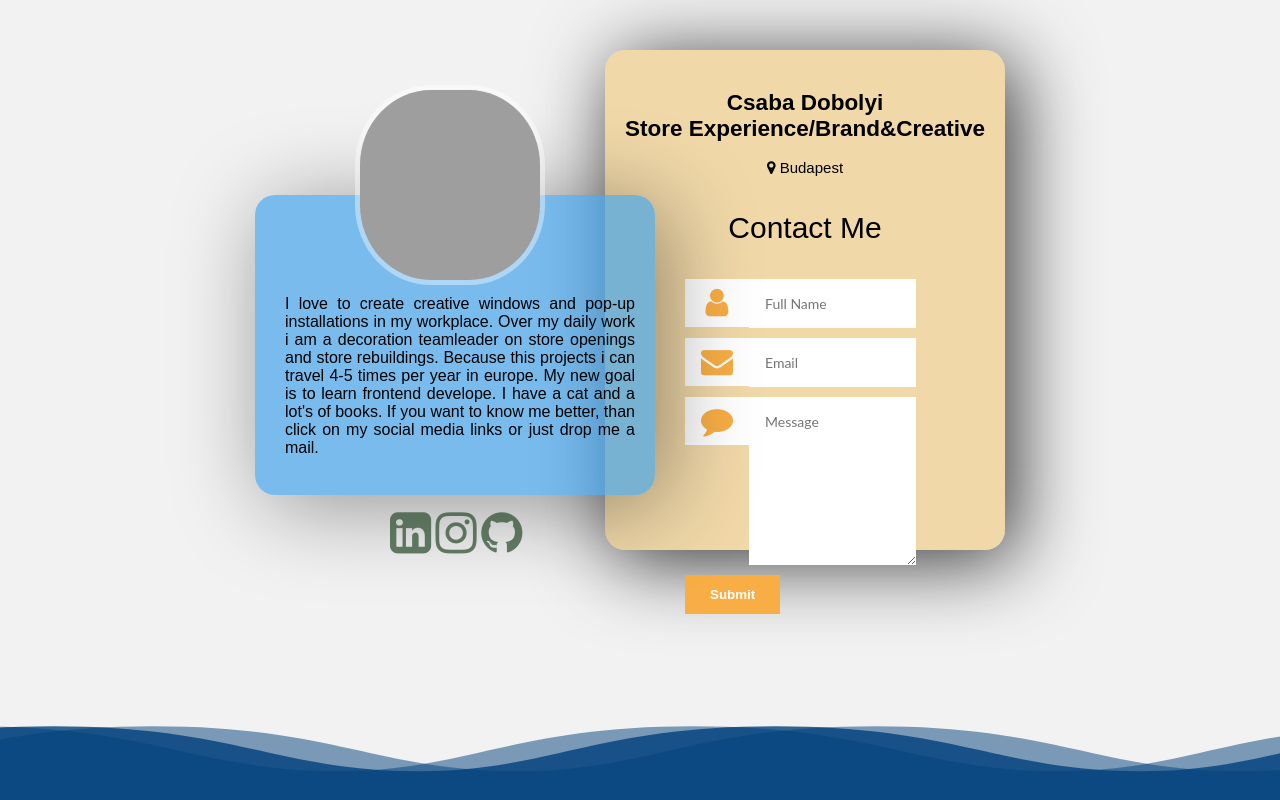
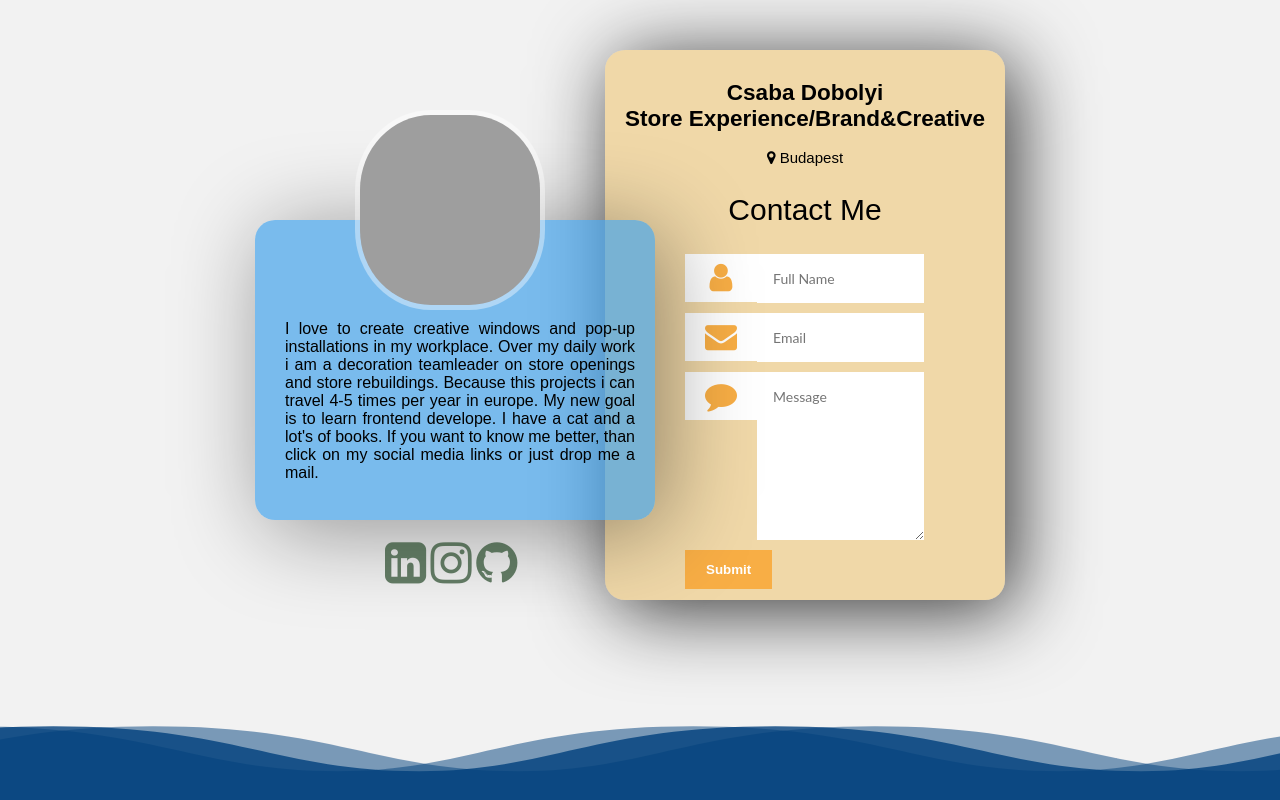
Before and after one commit to Csaba91/about-me-project, a plain HTML site: page index.html in a window 1280 px wide. Shown: the top 800 px of the page. Drawn offline with Linux system fonts and the light colour scheme; grey boxes are pictures that could not be loaded; a web font is replaced by a local one.

Commit message:
final css

```diff
--- a/style.css
+++ b/style.css
@@ -12,7 +12,7 @@
   background-color: hsla(40, 82%, 57%, 0.4);
   border-radius: 20px;
   box-shadow: hsla(0, 0%, 0%, .8) 10px 10px 80px;
-  height: 500px;
+  height: 550px;
   width: 400px;
   margin-top: 50px;
   margin-left: -20px
@@ -44,7 +44,7 @@ body {
   font-family: 'Ubuntu', sans-serif;
 }
 .name-headline{
-  margin-top: 40px;
+  margin-top: 30px;
   text-align: center;
   font-size: 15px;
 }
@@ -69,8 +69,8 @@ html, body {
 }
 ul {
   list-style-type: none;
-  margin-left: 105px;
-  margin-top: 220px;
+  margin-left: 100px;
+  margin-top: 225px;
 }
 li {
   display: inline;
@@ -100,7 +100,7 @@ li {
 	margin: 0;
 	font-weight: 300;
 	font-size: 30px;
-	line-height: 1.3;
+	line-height: 0.8;
 }
 
 /* Form CSS*/
@@ -117,7 +117,7 @@ li {
 	color:#f8ae45;
 	float:left;
 	padding: 8px;
-	width: 8%;
+	width: 9%;
 	background:#FFFFFF;
 	text-align:center;
 }
@@ -127,6 +127,7 @@ li {
 	border:none;
 	padding:16px;
 	width:20.9%;
+  height: ;
 	display:block;
 	font-family: 'Lato',Arial,sans-serif;
 	font-size:14px;
@@ -139,7 +140,7 @@ li {
 	border:none;
 	background:#f8ae45;
 	color:#FFFFFF;
-	padding:12px 25px;
+	padding:12px 21px;
 	cursor:pointer;
 	text-decoration:none;
 	font-weight:bold;
```
